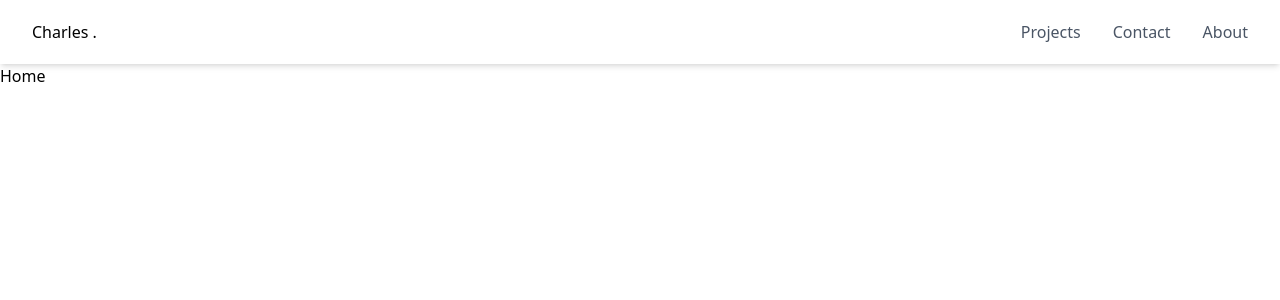
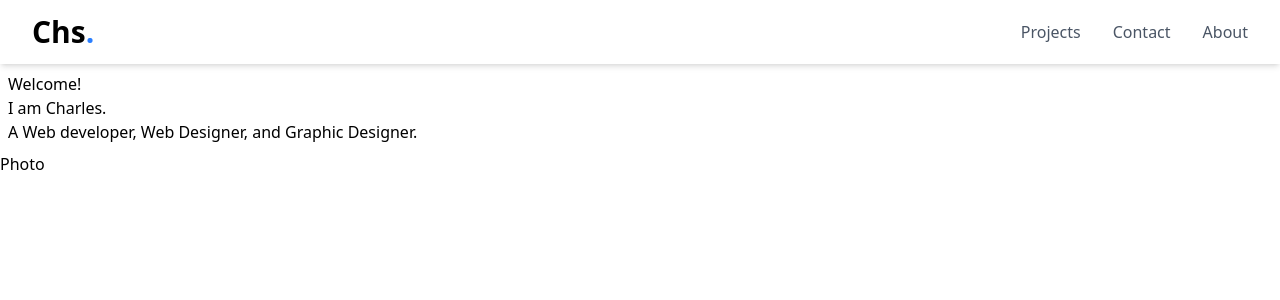
Before and after one commit to Charuzu28/Portfolio, a React (Vite) app in the folder client/: page / in a window 1280 px wide. Shown: the top 300 px of the page. Built offline with nearby package versions, Linux system fonts and the light colour scheme.

Commit message:
Added the Ui for home and finish the UI for navv

```diff
--- a/client/index.html
+++ b/client/index.html
@@ -5,7 +5,7 @@
     <link rel="icon" type="image/svg+xml" href="/vite.svg" />
     <meta name="viewport" content="width=device-width, initial-scale=1.0" />
     <link href="./src/index.css" rel="stylesheet">
-    <title>Vite + React</title>
+    <title>Chs Portfolio</title>
   </head>
   <body>
     <div id="root"></div>
--- a/client/src/components/NavBar.jsx
+++ b/client/src/components/NavBar.jsx
@@ -4,12 +4,14 @@ import{ Menu, X } from 'lucide-react'
 const NavBar = () => {
   const [showDropdown, setShowDropDown] = useState(false);
   const navigation = ['Projects', 'Contact', 'About'];
+
+
   return (
     <nav className='bg-white sticky shadow-md top-0 z-50'>
         <div className='max-w-7xl mx-auto px-4 sm:px-6 lg:px-8'>
           <div className='flex justify-between items-center h-16'>
-            <div>
-                Charles <span className=''>.</span>
+            <div className='font-bold text-3xl'>
+                Chs<span className='text-blue-500 font-bold text-3xl'>.</span>
             </div>
 
               <div className='hidden md:flex space-x-8'>
--- a/client/src/pages/Home.jsx
+++ b/client/src/pages/Home.jsx
@@ -2,7 +2,17 @@ import React from 'react'
 
 const Home = () => {
   return (
-    <div>Home</div>
+    <main className='flex-1 items-center justify-center'>
+      <section className='flex-1 px-2 py-2'>
+          <h1>Welcome!</h1>
+            <h2>I am Charles.</h2>
+            <p>A Web developer, Web Designer, and Graphic Designer.</p>
+        </section>
+
+        <section>
+           Photo
+        </section>
+    </main>
   )
 }
 
```
